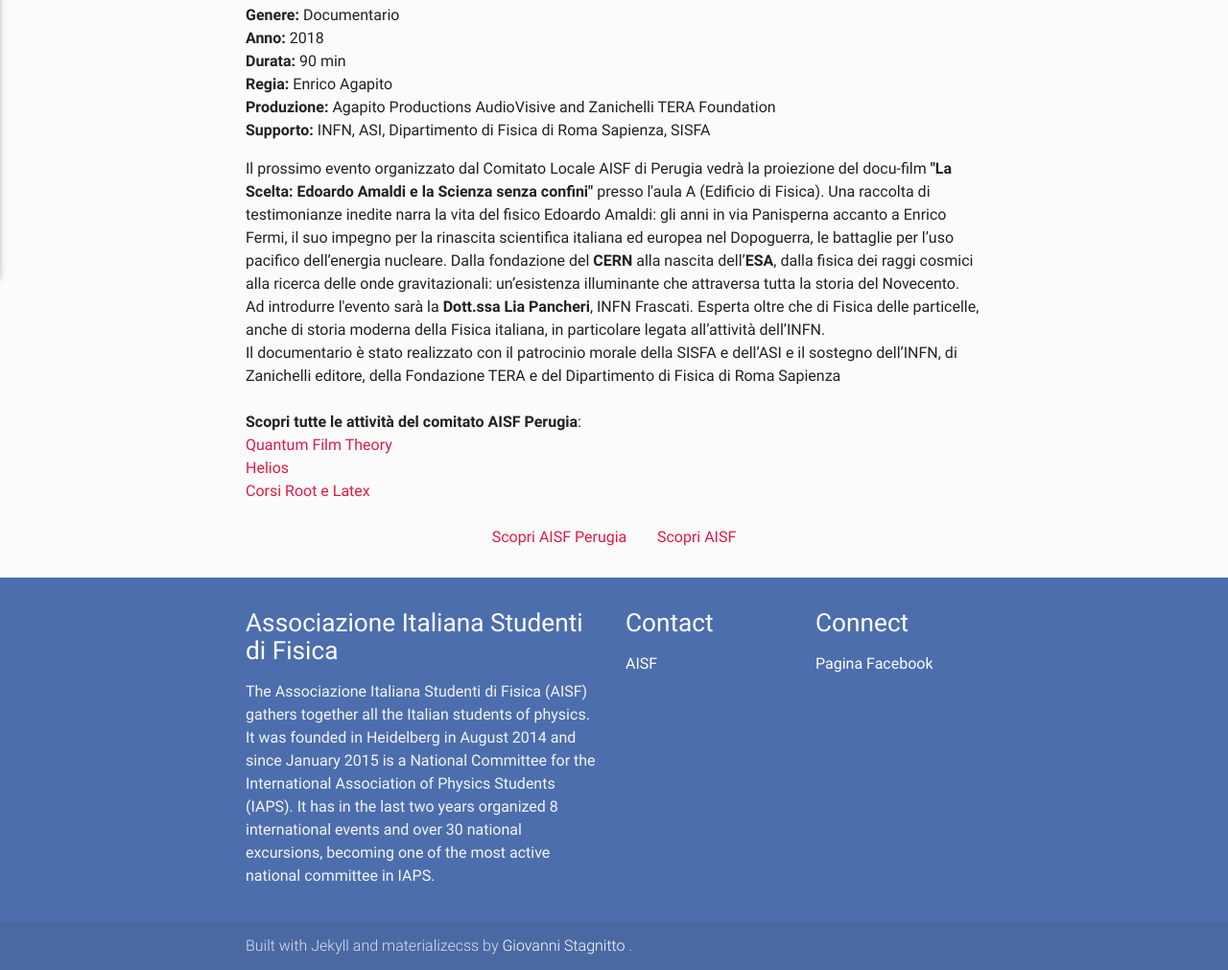
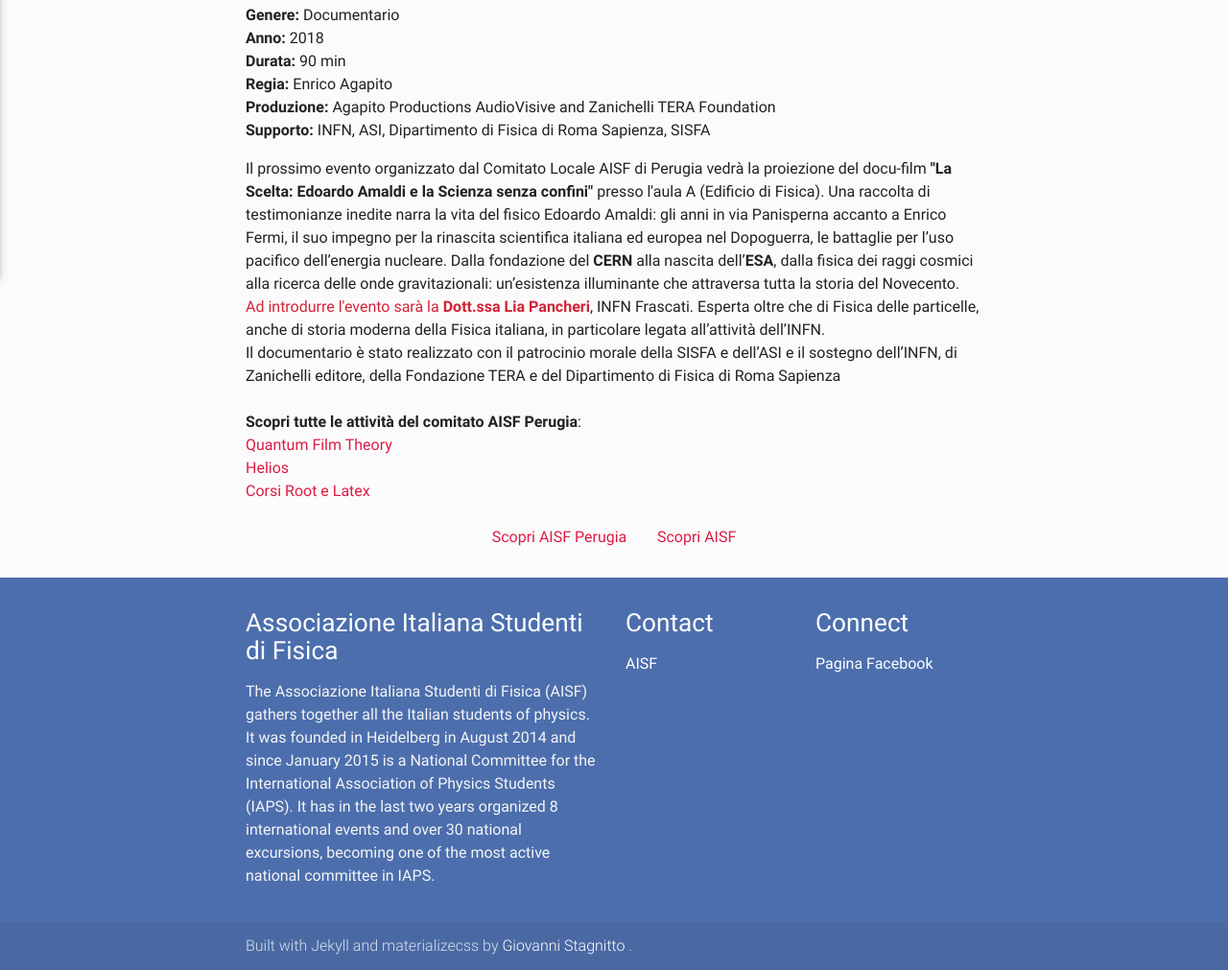
Before and after one commit to ai-sf/aisf_perugia, a Jekyll site: the page built from ProssimiEventi.html, in a window 1280 px wide. Shown: the part 671-1682 px from the top of the page at 96% size. Built offline with Jekyll 4.4.1, drawn with Linux system fonts in a browser that asks for light colours; nearby versions of some CDN libraries.

Commit message:
Update ProssimiEventi.html

```diff
--- a/ProssimiEventi.html
+++ b/ProssimiEventi.html
@@ -36,7 +36,7 @@ Una raccolta di testimonianze inedite narra la vita del fisico Edoardo Amaldi: g
    Dalla fondazione del <b>CERN</b> alla nascita dell’<b>ESA</b>, dalla
     fisica dei raggi cosmici alla ricerca delle onde gravitazionali:
     un’esistenza illuminante che attraversa tutta la storia del Novecento.<br>
-Ad introdurre l'evento sarà la<b> Dott.ssa Lia Pancheri</b>, INFN Frascati. Esperta oltre che di Fisica delle particelle, anche di
+<font style="color:rgb(211, 35, 54);">Ad introdurre l'evento sarà la<b> Dott.ssa Lia Pancheri</b></font>, INFN Frascati. Esperta oltre che di Fisica delle particelle, anche di
 storia moderna della Fisica italiana, in particolare legata all’attività dell’INFN.<br>
 Il documentario è stato realizzato
 con il patrocinio morale della SISFA e dell’ASI e il sostegno dell’INFN, di Zanichelli editore, della Fondazione TERA e del Dipartimento di Fisica di Roma Sapienza
```
